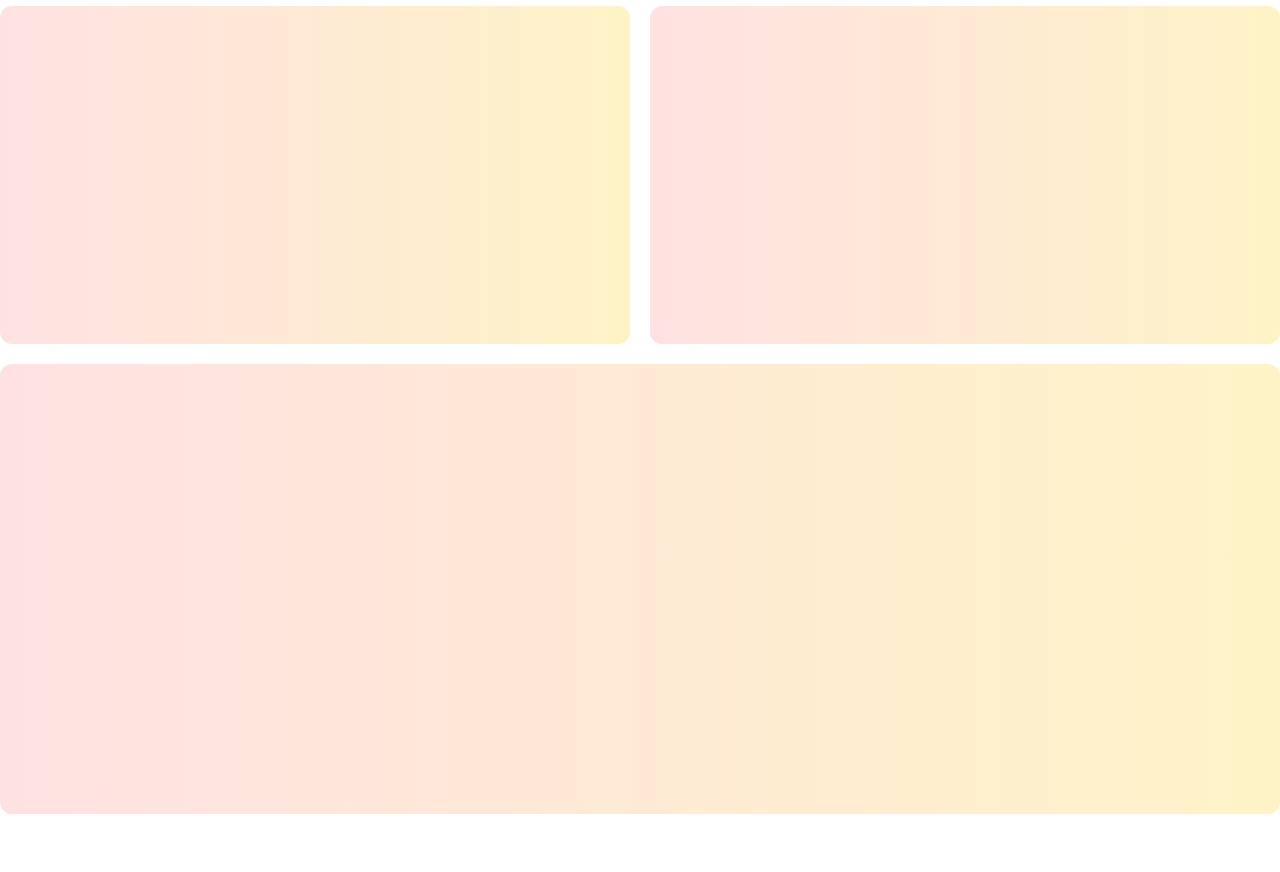
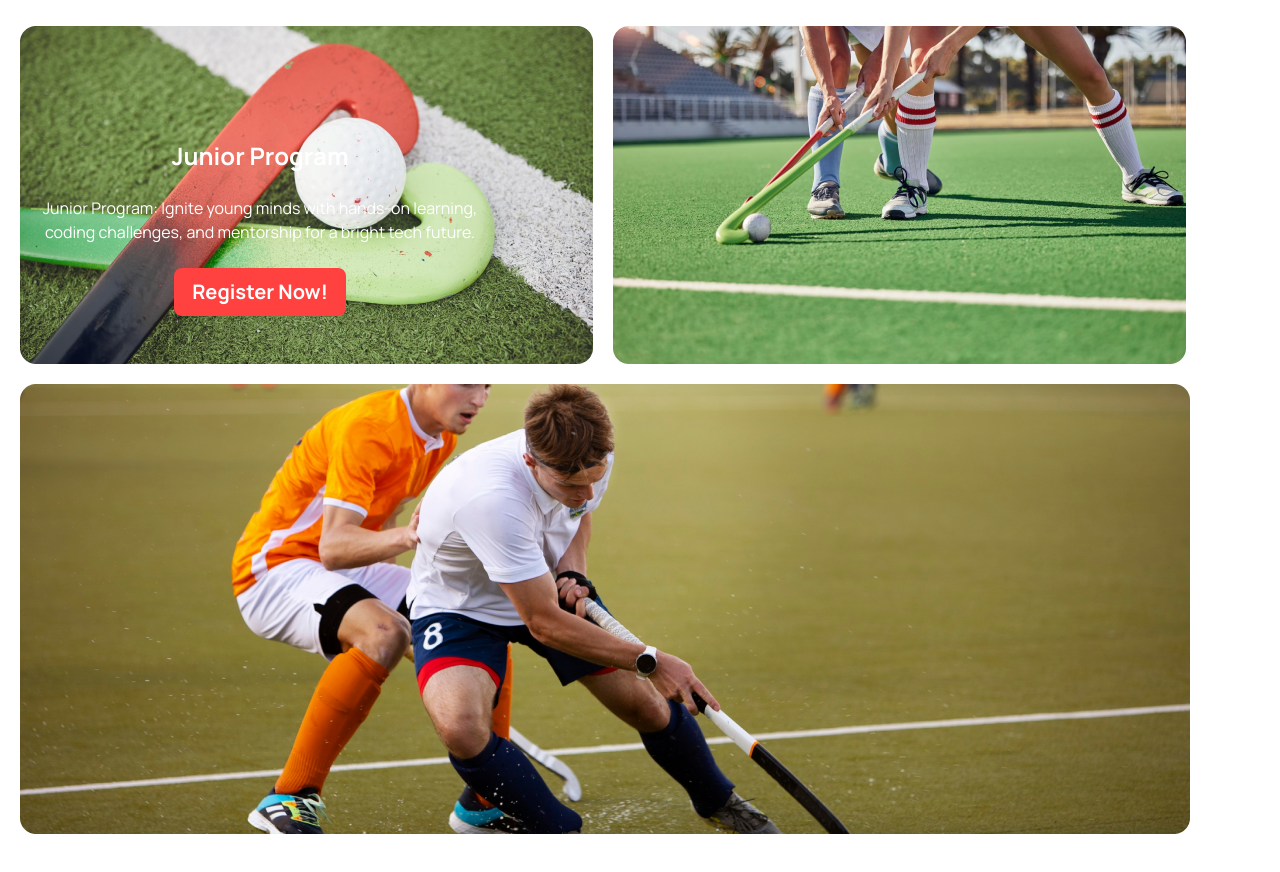
Before and after one commit to md-ashik-max/My-Third-Assignment, a plain HTML site: page index.html in a window 1280 px wide. Shown: the part 1480-2352 px from the top of the page. Drawn offline with nearby package versions, Linux system fonts and the light colour scheme.

Commit message:
added program section

```diff
--- a/index.html
+++ b/index.html
@@ -192,18 +192,63 @@
 
         </section>
         <!-- program section -->
-        <section class="my-8 lg:my-24">
+        <section class="mx-5 my-8 lg:my-24">
             <div class="">
                 <h1 class="text-[36px] font-extrabold text-black lg:ml-[380px]">Program Sections</h1>
                 <p class="font-medium m-5 text-black lg:w-[607px] lg:ml-[360px]">
-                    Program sections cater to diverse needs, offering specialized modules, ensuring comprehensive learning and development for participants in various domains.</p>
+                    Program sections cater to diverse needs, offering specialized modules, ensuring comprehensive
+                    learning and development for participants in various domains.</p>
 
             </div>
-            <div class="grid gap-5 grid-cols-1 lg:grid-cols-2 flex-1">
-                <div class="rounded-xl lg:h-[338px] bg-gradient-to-r from-red-100 to-amber-100"></div>
-                <div class="rounded-xl lg:h-[338px] bg-gradient-to-r from-red-100 to-amber-100"></div>
-                <div class="col-span-2 rounded-xl lg:h-[450px] bg-gradient-to-r from-red-100 to-amber-100"></div>
+            <div class="lg:flex gap-5">
+                <div class="relative rounded-xl mt-5">
+                    <div>
+                        <img src="Images/2.png" alt="">
 
+                    </div>
+                    <div class="absolute">
+                        <div class="hero -mt-60">
+                            <div class="hero-content text-center">
+                                <div class="max-w-md">
+                                    <h1 class="text-2xl text-white font-bold">Junior Program</h1>
+                                    <p class="py-6 text-white">Junior Program: Ignite young minds with hands-on
+                                        learning, coding challenges, and mentorship for a bright tech future.</p>
+                                    <button
+                                        class="btn text-xl text-white bg-[#FF4240] border-2 border-[#FF4240]">Register
+                                        Now!</button>
+                                </div>
+                            </div>
+                        </div>
+
+
+
+                    </div>
+
+                </div>
+
+                    <div class="relative rounded-xl mt-5">
+                        <div class="">
+                          <img src="Images/3.png" alt="">
+
+                        </div>
+                    <div>
+
+
+                    </div>
+                </div>
+
+            </div>
+            <div class="">
+                <div class="mt-5 rounded-xl w-auto">
+                    <div>
+                        <img src="Images/4.png" alt="">
+
+                    </div>
+                    <div>
+
+                    </div>
+
+                </div>
             </div>
 
         </section>
```
